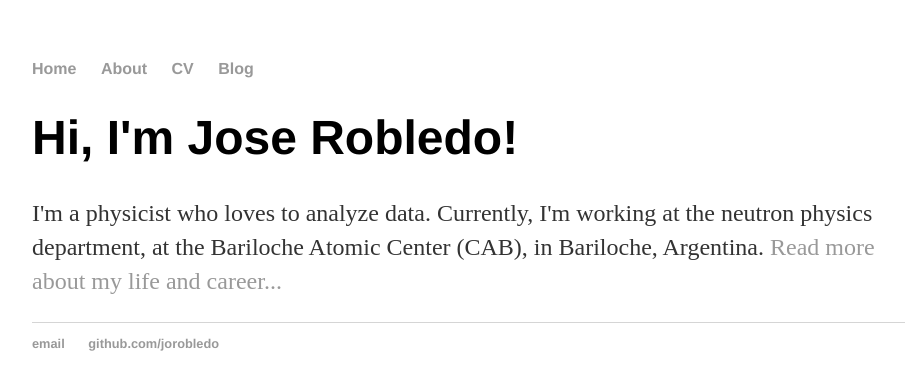
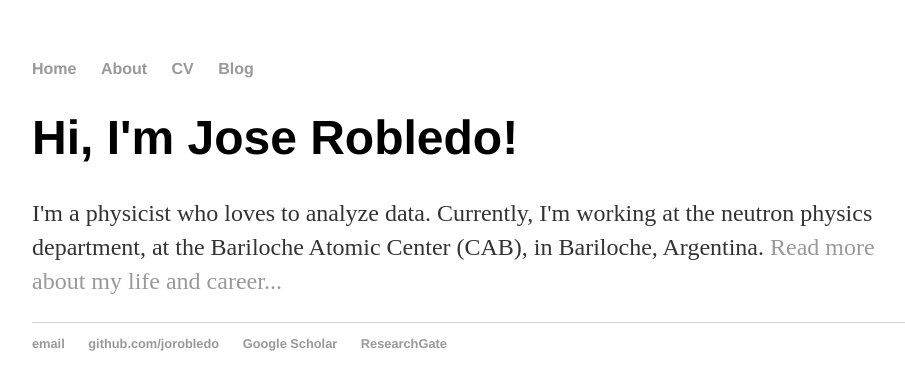
Before and after one commit to jorobledo/jorobledo.github.io, a Jekyll site: the page built from index.html, in a window 1280 px wide. Shown: the top 390 px of the page, without its empty margins (160-1065 px from the left). Built offline with Jekyll 4.4.1, drawn with Linux system fonts in a browser that asks for light colours.

Commit message:
Update default.html

```diff
--- a/_layouts/default.html
+++ b/_layouts/default.html
@@ -23,6 +23,8 @@
 	    		<ul>
 				<li><a href="mailto:jose.roobledo@cab.cnea.gov.ar">email</a></li>
 				<li><a href="https://github.com/jorobledo">github.com/jorobledo</a></li>
+				<li><a href="https://scholar.google.com/citations?user=CdIsuOEAAAAJ&hl=es&authuser=2&oi=ao">Google Scholar</a></li>
+				<li><a href="https://www.researchgate.net/profile/Jose-Robledo-5">ResearchGate</a></li>
 				</ul>
 			</footer>
 		</body>
```
